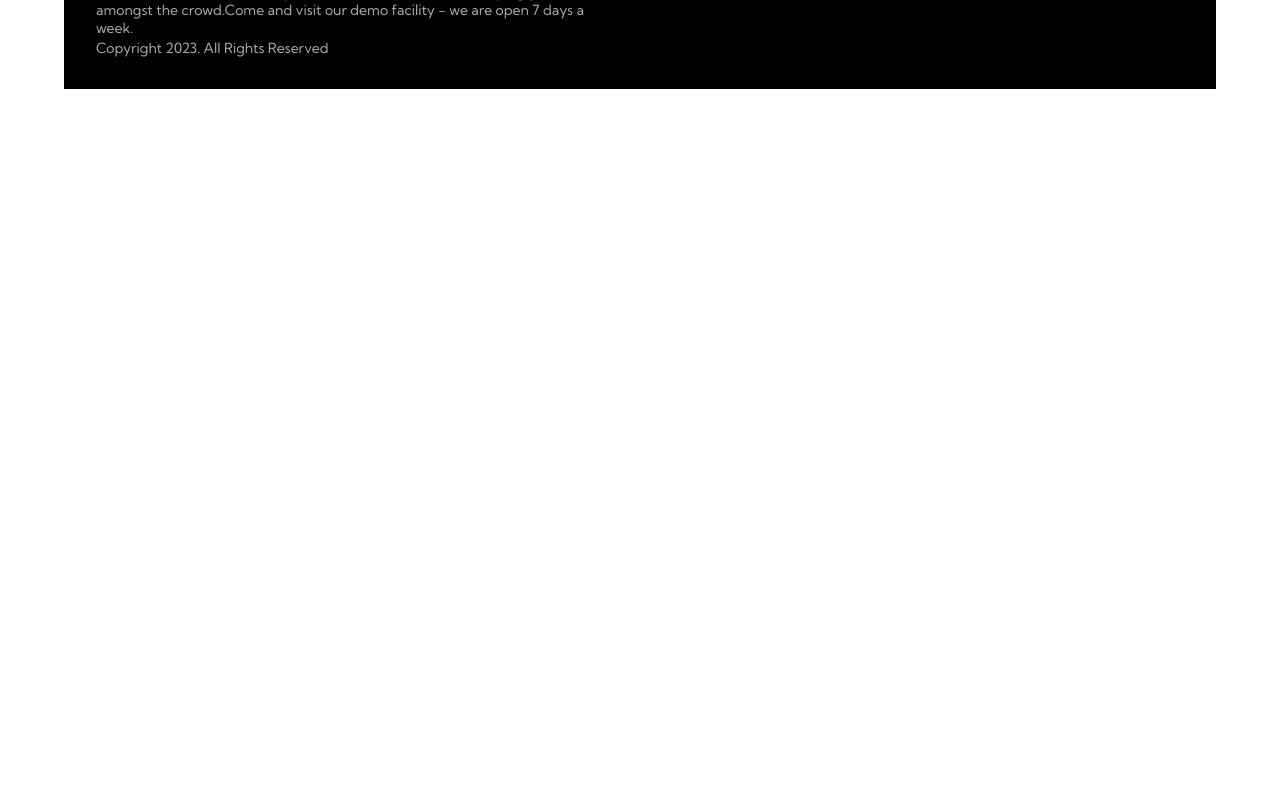
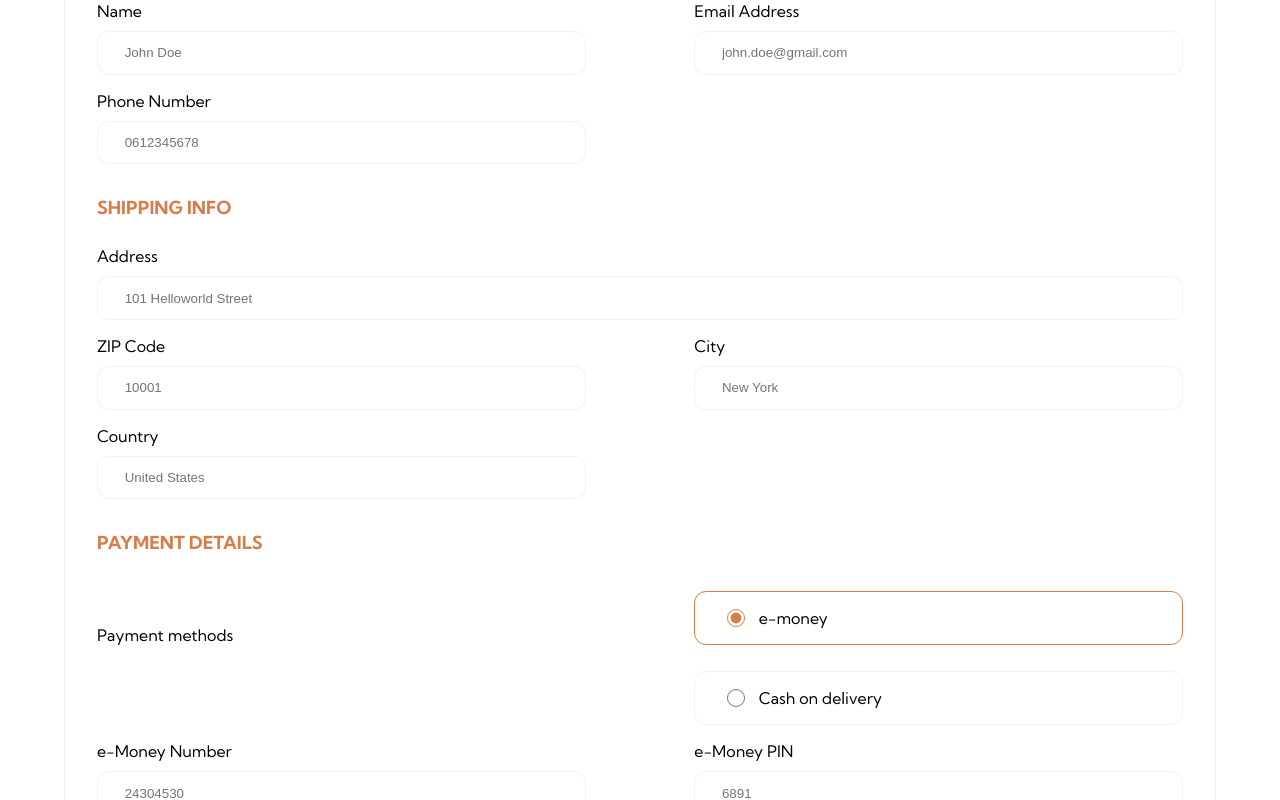
Before and after one commit to Tolexia/nextJS-e-website, a Next.js app in the folder nextjs-e-website/: page /checkout in a window 1280 px wide. Shown: the part 360-1160 px from the top of the page. Before the commit the page ends 800 px from the top, so only its background shows below. Built offline with nearby package versions, Linux system fonts and the light colour scheme; no server answers.

Commit message:
changed js file extensions in jsx and worked on checkout desktop display

```diff
--- a/nextjs-e-website/src/pages/checkout.js
+++ /dev/null
@@ -1,37 +0,0 @@
-import Head from 'next/head'
-
-import { Inter } from '@next/font/google'
-import styles from '@/styles/Home.module.css'
-import Shoeslist from '@/components/shoeslist'
-import Link from 'next/link';
-import Layout from '@/components/layout'
-import Footer from '@/components/footer'
-import { limitToFirst, orderByChild, ref, query, get, getDatabase } from 'firebase/database';
-import { initializeApp } from "firebase/app"
-import Cart from "@/components/cart"
-
-const inter = Inter({ subsets: ['latin'] })
-
-function Checkout(pageProps) {
-  return (
-    <>
-      <Head>
-        <title>Nextjs E-Website</title>
-        <meta name="description" content="Generated by create next app" />
-        <meta name="viewport" content="width=device-width, initial-scale=1" />
-        <link rel="icon" href="/favicon.ico" />
-      </Head>
-      <Layout>
-        <main style={{display:'flex'}}>
-            <section>
-
-            </section>
-            <Cart/>
-        </main>
-      </Layout>
-      <Footer />
-    </>
-  )
-}
-
-export default Checkout;
--- /dev/null
+++ b/nextjs-e-website/src/pages/checkout.jsx
@@ -0,0 +1,100 @@
+import Head from 'next/head'
+
+import { Inter } from '@next/font/google'
+import styles from '@/styles/Checkout.module.css'
+import Shoeslist from '@/components/shoeslist'
+import Link from 'next/link';
+import Layout from '@/components/layout'
+import Footer from '@/components/footer'
+import { limitToFirst, orderByChild, ref, query, get, getDatabase } from 'firebase/database';
+import { initializeApp } from "firebase/app"
+import Cart from "@/components/cart"
+
+const inter = Inter({ subsets: ['latin'] })
+
+function Checkout(pageProps) {
+  return (
+    <>
+      <Head>
+        <title>Nextjs E-Website</title>
+        <meta name="description" content="Generated by create next app" />
+        <meta name="viewport" content="width=device-width, initial-scale=1" />
+        <link rel="icon" href="/favicon.ico" />
+      </Head>
+      <Layout>
+        <main className={styles.mainSection}>
+            <form method='POST' action='/' className={styles.form}>
+              <h1>CHECKOUT</h1>
+              <div>
+                <h3>BILLING DETAILS</h3>
+                <div className={styles.formdiv}>
+                  <div>
+                    <label htmlFor="name">Name</label>
+                    <input type="text" name="name" id="name" placeholder='John Doe' required/>
+                  </div>
+                  <div>
+                    <label htmlFor="mail">Email Address</label>
+                    <input type="mail" name="mail" id="mail" placeholder='john.doe@gmail.com' required/>
+                  </div>
+                  <div>
+                    <label htmlFor="phone">Phone Number</label>
+                    <input type="text" name="phone" id="phone" placeholder='0612345678' required/>
+                  </div>
+                </div>
+              </div>
+              <div>
+                <h3>SHIPPING INFO</h3>
+                <div className={styles.formdiv}>
+                  <div style={{gridColumn:'1/3'}}>
+                    <label htmlFor="address">Address</label>
+                    <input type="text" name="address" id="address" placeholder='101 Helloworld Street' required/>
+                  </div>
+                  <div>
+                    <label htmlFor="zip">ZIP Code</label>
+                    <input type="text" name="zip" id="zip" placeholder='10001' required/>
+                  </div>
+                  <div>
+                    <label htmlFor="city">City</label>
+                    <input type="text" name="city" id="city" placeholder='New York' required/>
+                  </div>
+                  <div>
+                    <label htmlFor="country">Country</label>
+                    <input type="text" name="country" id="country" placeholder='United States' required/>
+                  </div>
+                </div>
+              </div>
+              <div>
+                <h3>PAYMENT DETAILS</h3>
+                <div className={styles.formdiv}>
+                  <div style={{justifyContent:'flex-end'}}>
+                    <label>Payment methods</label>
+                  </div>
+                  <div>
+                    <input type="radio" name="paymentmethod" id="emoney" checked/>
+                    <label htmlFor="emoney">e-money</label>
+                  </div>
+                  <div></div>
+                  <div>
+                    <input type="radio" name="paymentmethod" id="cash" />
+                    <label htmlFor="cash">Cash on delivery</label>
+                  </div>
+                  <div>
+                    <label htmlFor="emoneynumber">e-Money Number</label>
+                    <input type="text" name="emoneynumber" id="emoneynumber" placeholder='24304530' />
+                  </div>
+                  <div>
+                    <label htmlFor="emoneypin">e-Money PIN</label>
+                    <input type="text" name="emoneypin" id="emoneypin" placeholder='6891' />
+                  </div>
+                </div>
+              </div>
+            </form>
+            <Cart/>
+        </main>
+      </Layout>
+      <Footer />
+    </>
+  )
+}
+
+export default Checkout;
--- /dev/null
+++ b/nextjs-e-website/src/styles/Checkout.module.css
@@ -0,0 +1,64 @@
+.mainSection,.form,.formdiv > div{
+    display:flex
+}
+.mainSection {
+    border:1px solid #F1F1F1;
+    border-radius: 12px;
+    padding: 3em 2em;
+}
+.mainSection h1 {
+    margin-bottom: 1.5em;
+    font-size: 32px;
+    letter-spacing: 2px;
+}
+.form {
+    width: 100%;
+}
+.mainSection h3 {
+    color: #D87C49;
+    font-size: 18px;
+    margin-bottom: 1.5em;
+}
+.form, .formdiv > div:not(:has(input[type=radio])) {
+    flex-direction: column;
+}
+.formdiv {
+    display: grid;
+    column-gap: 10%;
+    row-gap: 1em;
+    grid-template-columns: repeat(2, 1fr);
+    margin-bottom: 2em;
+}
+
+.formdiv > div:has(#address)
+{
+    grid-column: 1/3;
+}
+.formdiv label {
+    font-size: 16px;
+}
+.formdiv input[type=text],.formdiv input[type=mail],.formdiv > div:has(input[type=radio])
+{
+    border-radius: 12px;
+    padding: 1em 2em;
+    border:1px solid #F1F1F1;
+    margin-top: 10px;
+}
+.formdiv > div:has(input[type=radio])
+{
+    align-items: stretch;
+}
+.formdiv input[type='radio'] {
+    accent-color: #D87C49;
+    padding: 7px;
+    width: 18px;
+    margin-right: 1em;
+}
+.formdiv > div:has(input[type=radio]:checked),
+.formdiv input[type=text]:hover,
+.formdiv input[type=mail]:hover,
+.formdiv input[type=text]:focus,
+.formdiv input[type=mail]:focus
+{
+    border: 1px solid #D87C49;
+}
```
Also changed, not shown: nextjs-e-website/src/components/content.jsx (renamed from nextjs-e-website/src/components/content.js), nextjs-e-website/src/components/footer.jsx (renamed from nextjs-e-website/src/components/footer.js), nextjs-e-website/src/components/layout.jsx (renamed from nextjs-e-website/src/components/layout.js), nextjs-e-website/src/components/shoeslist.jsx (renamed from nextjs-e-website/src/components/shoeslist.js), nextjs-e-website/src/pages/add.jsx (renamed from nextjs-e-website/src/pages/add.js), nextjs-e-website/src/pages/index.jsx (renamed from nextjs-e-website/src/pages/index.js), nextjs-e-website/src/pages/product.jsx (renamed from nextjs-e-website/src/pages/product.js).
